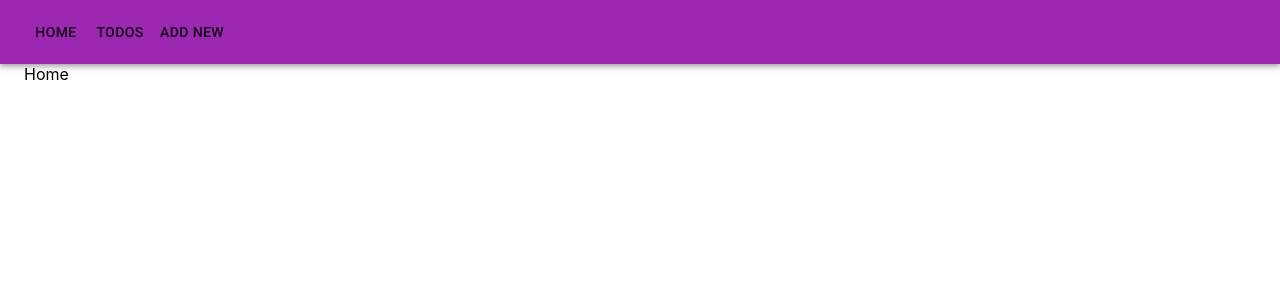
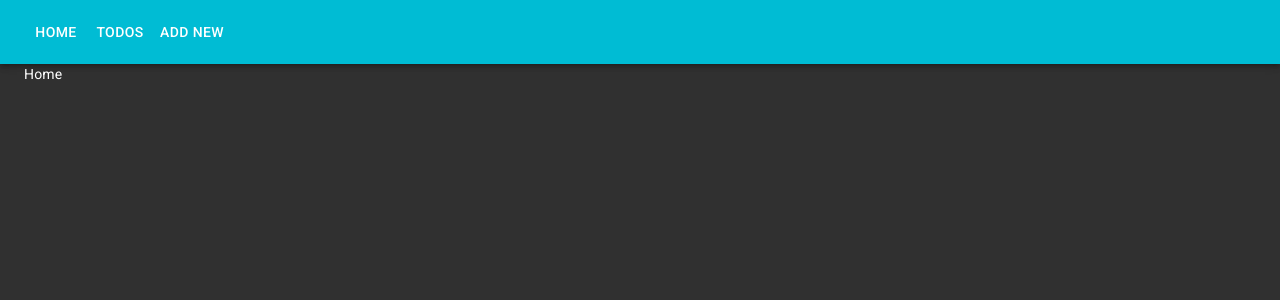
Before and after one commit to wwwece/todos-app, a React (Create React App) app in the folder frontend/: page / in a window 1280 px wide. Shown: the top 300 px of the page. Built offline with nearby package versions, Linux system fonts and the light colour scheme.

Commit message:
Enabled Mui dark theme and random refactoring

```diff
--- a/frontend/src/App.tsx
+++ b/frontend/src/App.tsx
@@ -1,10 +1,10 @@
 import React from "react";
 import { createBrowserHistory } from "history";
 import { Router, Switch, Route } from "react-router-dom";
-import TodosList from "./components/TodosList";
+import Todos from "./components/Todos";
 import TodoForm from "./components/TodoForm";
 import Header from "./components/Header";
-import { Container, ThemeProvider } from "@material-ui/core";
+import { Container, ThemeProvider, CssBaseline } from "@material-ui/core";
 import theme from "./theme/theme";
 
 const browserHistory = createBrowserHistory();
@@ -12,6 +12,7 @@ const browserHistory = createBrowserHistory();
 function App() {
   return (
     <ThemeProvider theme={theme}>
+      <CssBaseline />
       <Router history={browserHistory}>
         <div className="App">
           <Header />
@@ -19,7 +20,7 @@ function App() {
           <Container>
             <Switch>
               <Route path="/todos">
-                <TodosList />
+                <Todos />
               </Route>
               <Route path="/create">
                 <TodoForm />
--- a/frontend/src/components/Dialog.tsx
+++ b/frontend/src/components/Dialog.tsx
@@ -31,7 +31,7 @@ const Dialog: React.FC<Props> = ({
       <DialogTitle id="form-dialog-title">{title}</DialogTitle>
       <DialogContent>{children}</DialogContent>
       <DialogActions>
-        <Button onClick={onClose} color="secondary">
+        <Button onClick={onClose} color="default">
           Cancel
         </Button>
         <Button onClick={onAction} color="primary">
--- a/frontend/src/components/Todo.tsx
+++ b/frontend/src/components/Todo.tsx
@@ -5,7 +5,7 @@ import { useParams } from "react-router-dom";
 import DoneIcon from "@material-ui/icons/Done";
 import EditIcon from "@material-ui/icons/Edit";
 import DeleteIcon from "@material-ui/icons/Delete";
-import { Paper, Typography, Chip, IconButton } from "@material-ui/core";
+import { Typography, Chip, IconButton } from "@material-ui/core";
 import { TodoProps } from "../types/todo.type";
 import { TodoAPI } from "../services/todoAPI";
 import TodoFormGrid from "./TodoFormGrid";
@@ -65,7 +65,7 @@ const Todo: React.FC<Props> = ({ onDelete, onIsDone }) => {
 
   return (
     <div>
-      <Paper elevation={3}>
+      <div>
         <Typography variant="h3" gutterBottom>
           {todo.title}
         </Typography>
@@ -106,7 +106,7 @@ const Todo: React.FC<Props> = ({ onDelete, onIsDone }) => {
           </IconButton>
         </div>
         <Typography variant="body1">{todo.desc}</Typography>
-      </Paper>
+      </div>
 
       <Dialog
         title="Update Todo"
--- a/frontend/src/components/TodosList.tsx
+++ b/frontend/src/components/Todos.tsx
@@ -19,7 +19,7 @@ import DeleteIcon from "@material-ui/icons/Delete";
 import DoneIcon from "@material-ui/icons/Done";
 import moment from "moment";
 
-const TodosList: React.FC = () => {
+const Todos: React.FC = () => {
   const todoAPI = new TodoAPI();
   const [todos, setTodos] = useState<TodoProps[]>([]);
   const match = useRouteMatch();
@@ -102,4 +102,4 @@ const TodosList: React.FC = () => {
   );
 };
 
-export default TodosList;
+export default Todos;
--- a/frontend/src/index.css
+++ b/frontend/src/index.css
@@ -1,13 +1,17 @@
 body {
   margin: 0;
-  font-family: -apple-system, BlinkMacSystemFont, 'Segoe UI', 'Roboto', 'Oxygen',
-    'Ubuntu', 'Cantarell', 'Fira Sans', 'Droid Sans', 'Helvetica Neue',
+  font-family: -apple-system, BlinkMacSystemFont, "Segoe UI", "Roboto", "Oxygen",
+    "Ubuntu", "Cantarell", "Fira Sans", "Droid Sans", "Helvetica Neue",
     sans-serif;
   -webkit-font-smoothing: antialiased;
   -moz-osx-font-smoothing: grayscale;
 }
 
 code {
-  font-family: source-code-pro, Menlo, Monaco, Consolas, 'Courier New',
+  font-family: source-code-pro, Menlo, Monaco, Consolas, "Courier New",
     monospace;
 }
+
+a {
+  color: inherit;
+}
--- a/frontend/src/theme/theme.ts
+++ b/frontend/src/theme/theme.ts
@@ -1,11 +1,12 @@
 import { createMuiTheme, ThemeOptions } from "@material-ui/core/styles";
-import purple from "@material-ui/core/colors/purple";
-import green from "@material-ui/core/colors/green";
+import cyan from "@material-ui/core/colors/cyan";
+import lime from "@material-ui/core/colors/lime";
 
 const theme: ThemeOptions = createMuiTheme({
   palette: {
-    primary: purple,
-    secondary: green,
+    type: "dark",
+    primary: cyan,
+    secondary: lime,
   },
 });
 
```
